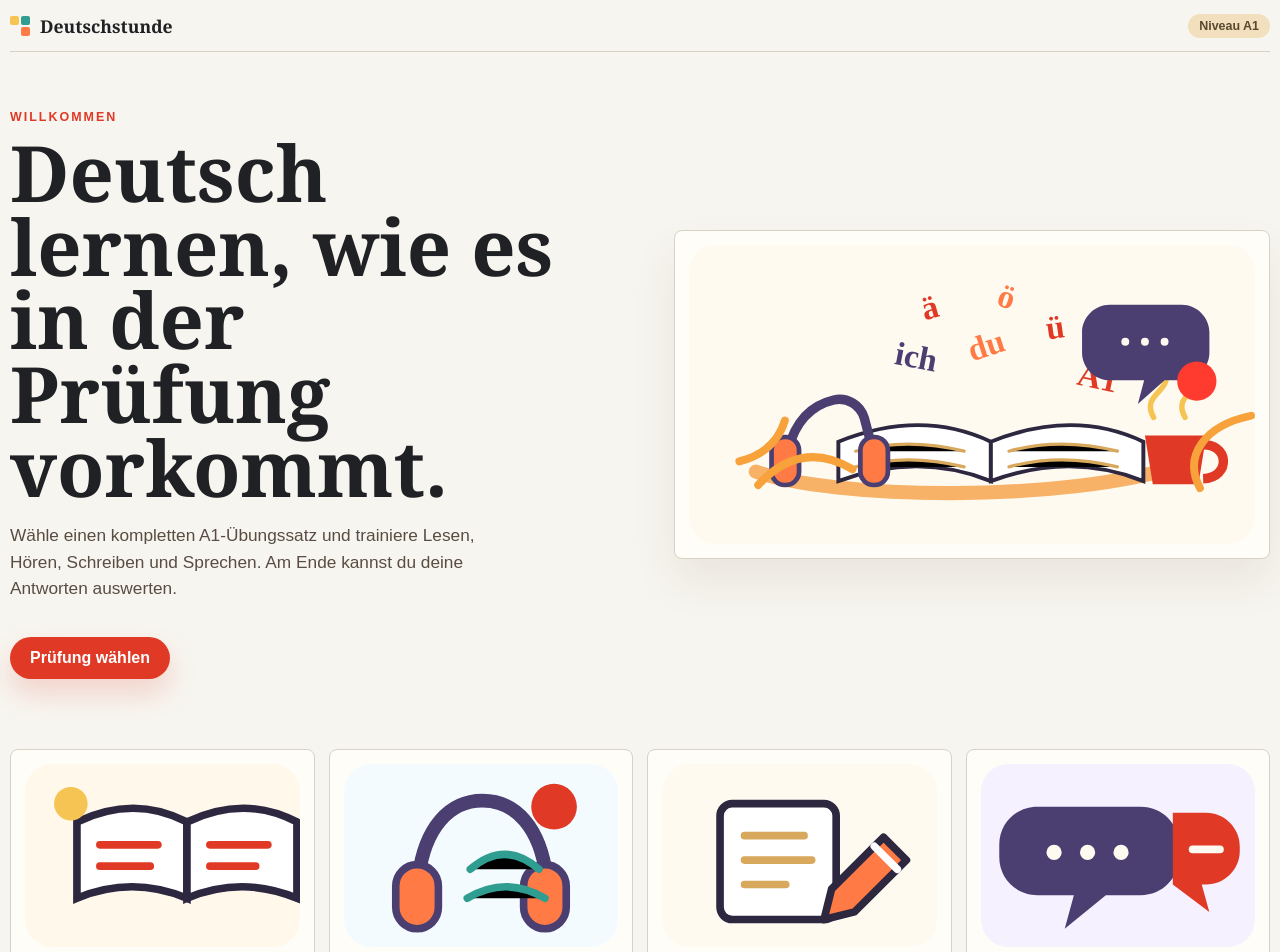
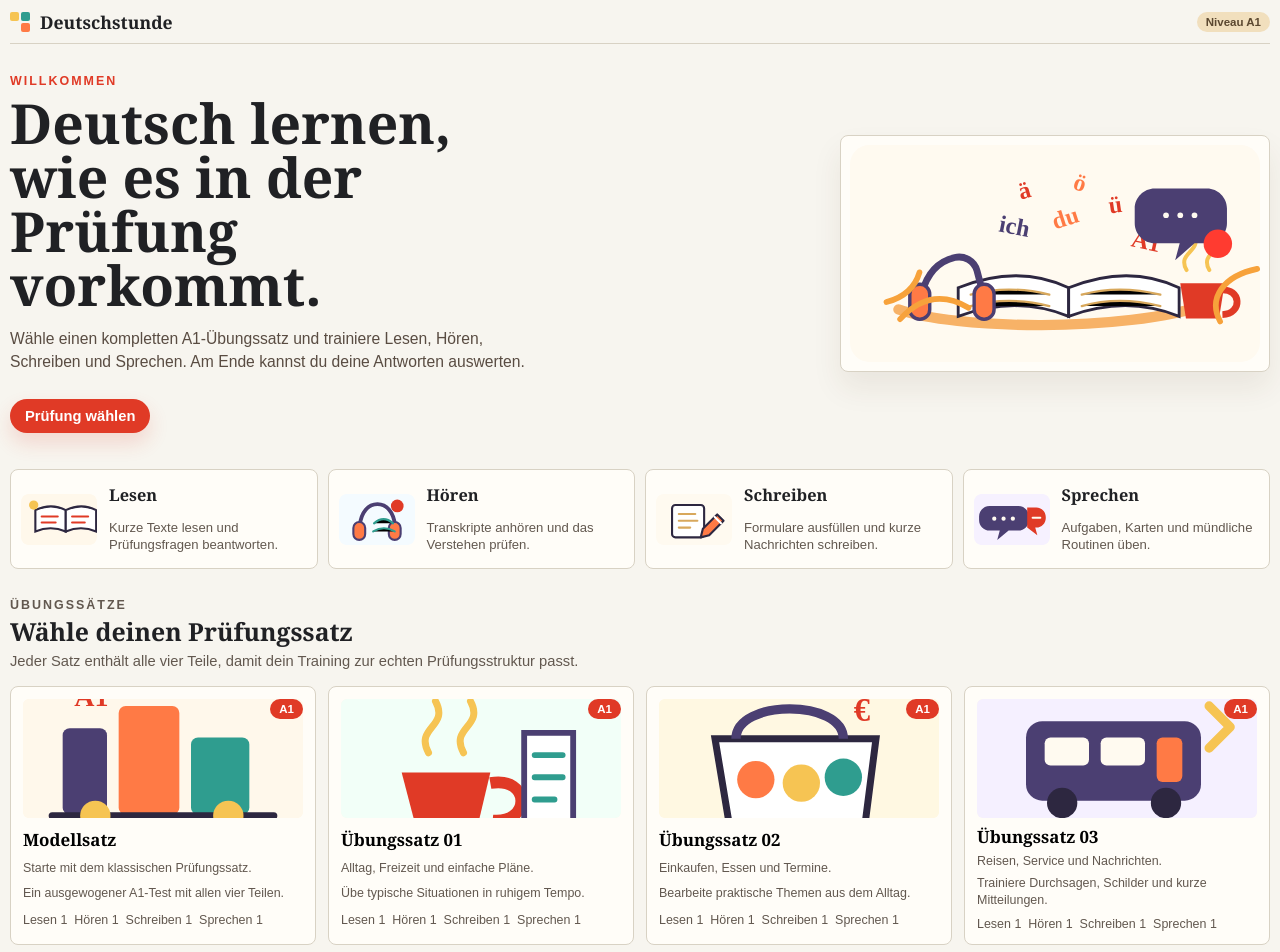
Before and after one commit to Ar000sh/a1pruefung, a Next.js app: page / in a window 1280 px wide. Shown: the top 952 px of the page. Built offline with nearby package versions, Linux system fonts and the light colour scheme.

Commit message:
style: compact exam home layout

```diff
--- a/app/globals.css
+++ b/app/globals.css
@@ -40,43 +40,45 @@ textarea {
 }
 
 .home-shell { width: min(1320px, calc(100% - 20px)); margin: 0 auto; padding: 0 0 56px; }
-.home-topbar { height: 52px; display: flex; align-items: center; justify-content: space-between; border-bottom: 1px solid var(--line); }
+.home-topbar { height: 44px; display: flex; align-items: center; justify-content: space-between; border-bottom: 1px solid var(--line); }
 .brand-mark { display: inline-flex; gap: 10px; align-items: center; color: var(--ink); text-decoration: none; font-family: Georgia, "Times New Roman", serif; font-size: 1.1rem; }
 .brand-icon { position: relative; width: 20px; height: 20px; display: inline-grid; grid-template-columns: repeat(2, 9px); grid-template-rows: repeat(2, 9px); gap: 2px; }
 .brand-icon span { border-radius: 2px; }
 .brand-icon span:nth-child(1) { background: #f6c453; }
 .brand-icon span:nth-child(2) { background: #2f9d8f; }
 .brand-icon span:nth-child(3) { background: #ff7a45; grid-column: 2; }
-.level-pill, .test-level { border-radius: 999px; background: #f1dfbd; color: #5b4830; font-size: 0.78rem; font-weight: 700; padding: 5px 11px; }
-.home-hero { min-height: 380px; display: grid; grid-template-columns: minmax(0, 1fr) minmax(360px, 0.95fr); gap: 36px; align-items: center; padding: 58px 0 42px; }
-.hero-copy h1 { margin: 12px 0 16px; max-width: 560px; font-family: Georgia, "Times New Roman", serif; font-size: clamp(2.45rem, 7vw, 4.85rem); line-height: 0.95; letter-spacing: 0; }
-.hero-copy p:not(.eyebrow) { max-width: 520px; color: #594c42; font-size: 1.08rem; line-height: 1.55; }
+.level-pill, .test-level { border-radius: 999px; background: #f1dfbd; color: #5b4830; font-size: 0.72rem; font-weight: 700; padding: 4px 9px; }
+.home-hero { min-height: 250px; display: grid; grid-template-columns: minmax(0, 1fr) minmax(280px, 0.72fr); gap: 28px; align-items: center; padding: 30px 0 22px; }
+.hero-copy h1 { margin: 8px 0 10px; max-width: 500px; font-family: Georgia, "Times New Roman", serif; font-size: clamp(2rem, 4.5vw, 3.45rem); line-height: 0.98; letter-spacing: 0; }
+.hero-copy p:not(.eyebrow) { max-width: 520px; color: #594c42; font-size: 0.98rem; line-height: 1.45; }
 .eyebrow { margin: 0; color: #e03a26; font-size: 0.78rem; font-weight: 800; letter-spacing: 0.16em; text-transform: uppercase; }
-.hero-cta { display: inline-flex; margin-top: 18px; color: #fff; background: #e03a26; text-decoration: none; border-radius: 999px; padding: 12px 20px; font-weight: 800; box-shadow: 0 14px 28px rgba(224, 58, 38, 0.18); }
-.hero-image-card { border: 1px solid var(--line); border-radius: 8px; background: #fffdf8; padding: 14px; box-shadow: 0 22px 45px rgba(80, 50, 20, 0.08); }
+.hero-cta { display: inline-flex; margin-top: 10px; color: #fff; background: #e03a26; text-decoration: none; border-radius: 999px; padding: 9px 15px; font-weight: 800; font-size: 0.92rem; box-shadow: 0 10px 20px rgba(224, 58, 38, 0.16); }
+.hero-image-card { justify-self: end; width: min(100%, 430px); border: 1px solid var(--line); border-radius: 8px; background: #fffdf8; padding: 9px; box-shadow: 0 16px 30px rgba(80, 50, 20, 0.08); }
 .hero-image-card img { display: block; width: 100%; height: auto; }
-.skill-grid { display: grid; grid-template-columns: repeat(4, 1fr); gap: 14px; padding: 28px 0 58px; }
-.skill-card { border: 1px solid var(--line); border-radius: 8px; background: #fffdf8; padding: 14px; min-height: 210px; }
-.skill-card img { display: block; width: 100%; aspect-ratio: 3 / 2; object-fit: cover; border-radius: 6px; margin-bottom: 12px; }
-.skill-card h2, .test-section h2 { margin: 0 0 8px; font-family: Georgia, "Times New Roman", serif; letter-spacing: 0; }
-.skill-card p, .test-section p, .test-subtitle, .test-description, .test-meta { color: #62584f; line-height: 1.45; }
-.skill-card p { margin: 0; font-size: 0.94rem; }
-.test-section { padding: 8px 0 24px; }
-.test-section h2 { font-size: 2rem; }
-.test-section > div:first-child { margin-bottom: 24px; }
-.test-grid { display: grid; grid-template-columns: repeat(4, minmax(0, 1fr)); gap: 16px; }
-.test-card { position: relative; display: grid; gap: 8px; text-align: left; border: 1px solid var(--line); border-radius: 10px; background: #fffdf8; padding: 18px; cursor: pointer; min-height: 300px; transition: transform 160ms ease, border-color 160ms ease, box-shadow 160ms ease; }
-.test-card:hover { transform: translateY(-3px); box-shadow: 0 18px 36px rgba(80, 50, 20, 0.1); }
+.skill-grid { display: grid; grid-template-columns: repeat(4, 1fr); gap: 10px; padding: 14px 0 28px; }
+.skill-card { display: grid; grid-template-columns: 76px 1fr; column-gap: 12px; align-items: center; border: 1px solid var(--line); border-radius: 8px; background: #fffdf8; padding: 10px; min-height: 100px; }
+.skill-card img { display: block; width: 76px; aspect-ratio: 3 / 2; object-fit: cover; border-radius: 6px; grid-row: span 2; }
+.skill-card h2, .test-section h2 { margin: 0 0 4px; font-family: Georgia, "Times New Roman", serif; letter-spacing: 0; }
+.skill-card h2 { font-size: 1.02rem; }
+.skill-card p, .test-section p, .test-subtitle, .test-description, .test-meta { color: #62584f; line-height: 1.35; }
+.skill-card p { margin: 0; font-size: 0.82rem; }
+.test-section { padding: 0 0 20px; }
+.test-section h2 { font-size: 1.55rem; }
+.test-section > div:first-child { margin-bottom: 14px; }
+.test-section > div:first-child p:not(.eyebrow) { margin: 0; font-size: 0.92rem; }
+.test-grid { display: grid; grid-template-columns: repeat(4, minmax(0, 1fr)); gap: 12px; }
+.test-card { position: relative; display: grid; gap: 5px; text-align: left; border: 1px solid var(--line); border-radius: 8px; background: #fffdf8; padding: 12px; cursor: pointer; min-height: 218px; transition: transform 160ms ease, border-color 160ms ease, box-shadow 160ms ease; }
+.test-card:hover { transform: translateY(-2px); box-shadow: 0 12px 24px rgba(80, 50, 20, 0.09); }
 .test-card:focus-visible { outline: 3px solid color-mix(in srgb, var(--accent) 45%, white); outline-offset: 2px; }
 .test-card.coral:hover { border-color: #e03a26; }
 .test-card.mint:hover { border-color: #2f9d8f; }
 .test-card.gold:hover { border-color: #d99718; }
 .test-card.violet:hover { border-color: #4b3f72; }
-.test-card img { width: 100%; aspect-ratio: 3 / 2; object-fit: cover; border-radius: 8px; background: #fff8eb; }
-.test-level { position: absolute; top: 18px; right: 18px; background: #e03a26; color: #fff; }
-.test-title { margin-top: 4px; font-family: Georgia, "Times New Roman", serif; font-size: 1.3rem; font-weight: 800; }
-.test-subtitle, .test-description, .test-meta { display: block; font-size: 0.9rem; }
-.test-meta { margin-top: 4px; }
+.test-card img { width: 100%; aspect-ratio: 2.35 / 1; object-fit: cover; border-radius: 6px; background: #fff8eb; }
+.test-level { position: absolute; top: 12px; right: 12px; background: #e03a26; color: #fff; }
+.test-title { margin-top: 2px; font-family: Georgia, "Times New Roman", serif; font-size: 1.06rem; font-weight: 800; }
+.test-subtitle, .test-description, .test-meta { display: block; font-size: 0.78rem; }
+.test-meta { margin-top: 2px; }
 .exam-return-bar { position: sticky; top: 0; z-index: 30; display: flex; gap: 12px; align-items: center; justify-content: space-between; padding: 10px max(14px, calc((100% - 1240px) / 2)); background: rgba(247, 245, 239, 0.96); border-bottom: 1px solid var(--line); }
 .exam-return-bar span { font-weight: 800; }
 
@@ -117,8 +119,9 @@ textarea {
 .action-bar { position: fixed; left: 0; right: 0; bottom: 0; z-index: 20; background: rgba(247, 245, 239, 0.96); border-top: 1px solid var(--line); }
 .action-bar-inner { width: min(1240px, calc(100% - 28px)); margin: 0 auto; padding: 12px 0; display: flex; gap: 10px; justify-content: flex-end; flex-wrap: wrap; }
 @media (max-width: 760px) {
-  .home-hero { grid-template-columns: 1fr; gap: 24px; padding-top: 36px; }
+  .home-hero { grid-template-columns: 1fr; gap: 16px; padding-top: 24px; }
   .skill-grid, .test-grid { grid-template-columns: 1fr; }
+  .hero-image-card { justify-self: stretch; width: 100%; }
   .test-card { min-height: 0; }
   .exam-header { grid-template-columns: 1fr; }
   .score-panel { min-width: 0; }
```
